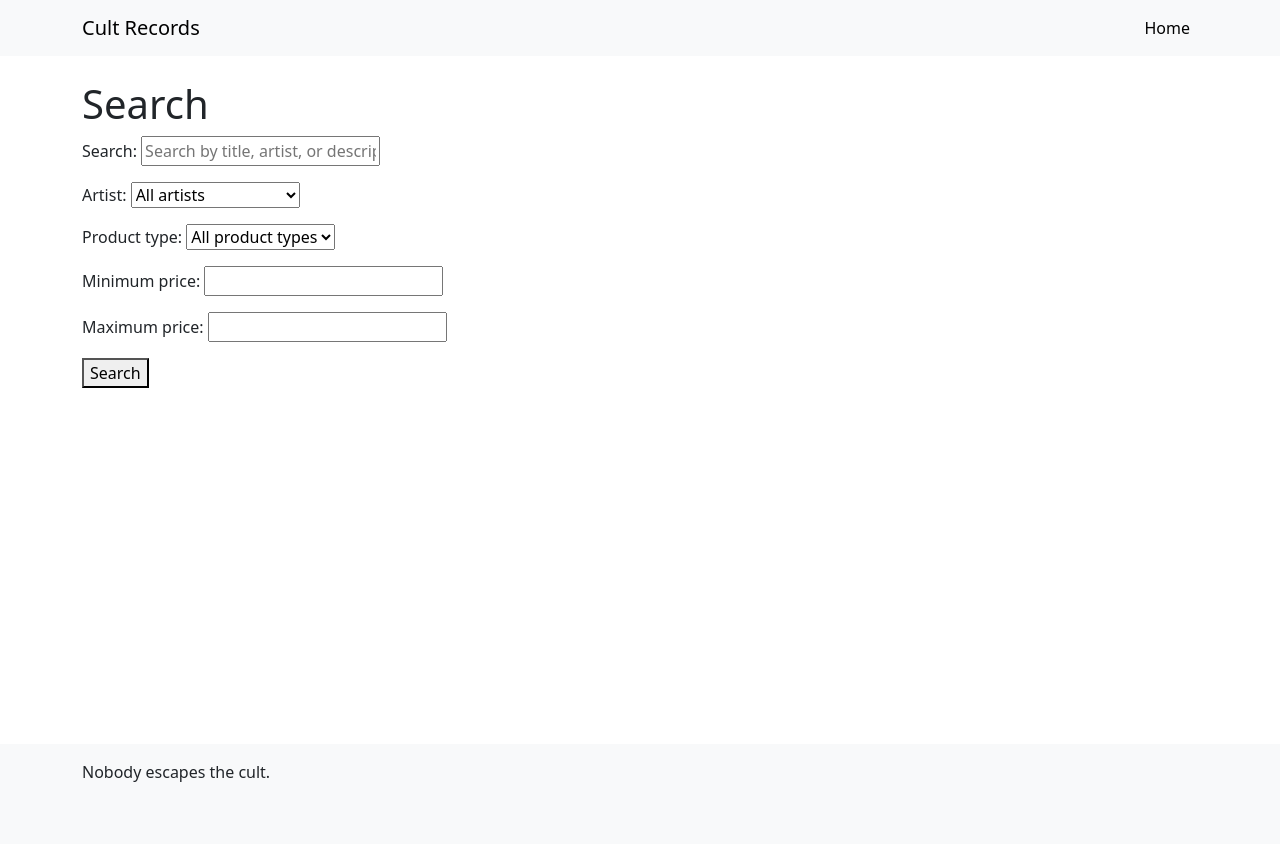
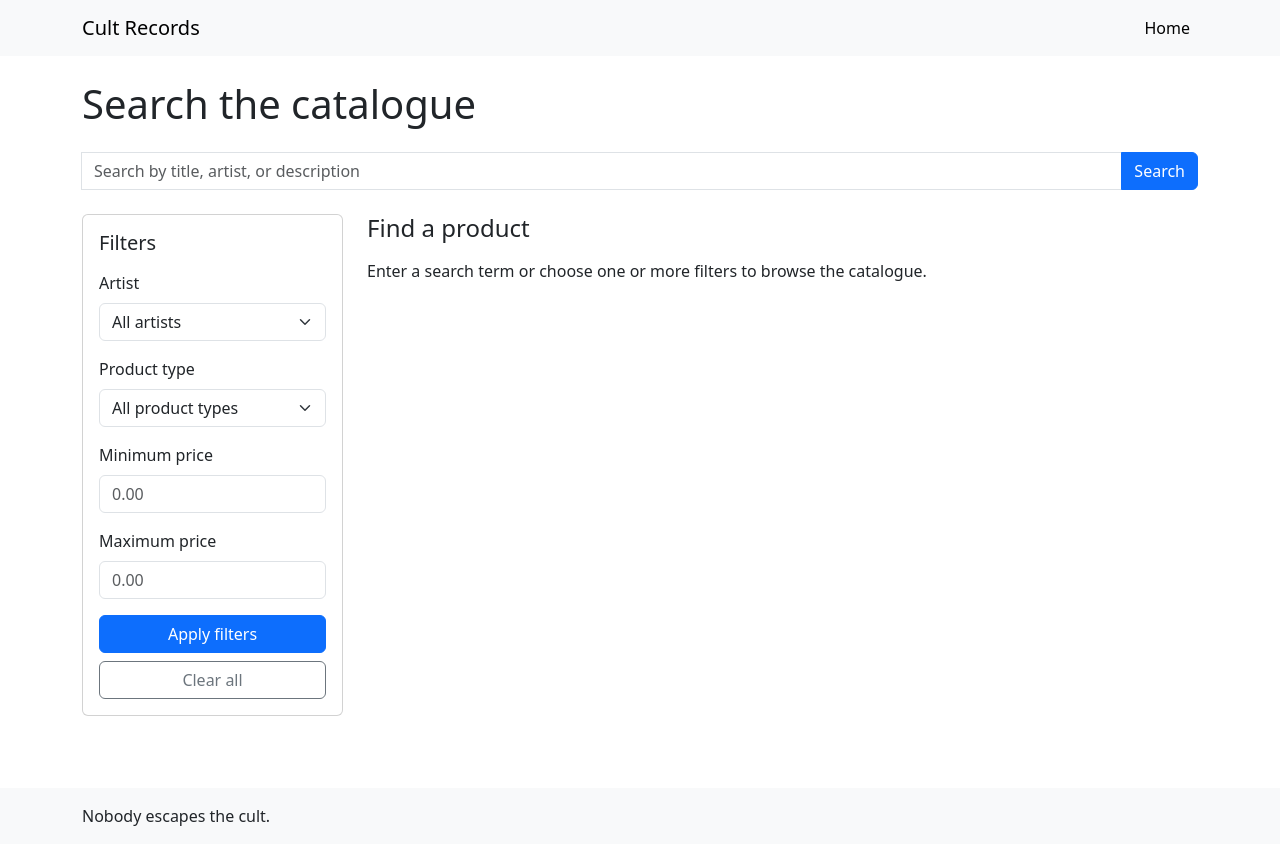
Before and after one commit to chriskalos/cult-records, a Django app: page /search/ in a window 1280 px wide. Before the commit the page ends 782 px from the top, so only its background shows below. Run offline with Django 5.2, Linux system fonts and the light colour scheme; data comes from the database, SQL or seed files in the repository.

Commit message:
Build search results layout

```diff
--- a/search/forms.py
+++ b/search/forms.py
@@ -9,13 +9,20 @@ class SearchForm(forms.Form):
         max_length=100,
         label="Search",
         widget=forms.TextInput(
-            attrs={"placeholder": "Search by title, artist, or description"}
+            attrs={
+                "class": "form-control",
+                "placeholder": "Search by title, artist, or description",
+            }
         ),
     )
-    artist = forms.ChoiceField(required=False)
+    artist = forms.ChoiceField(
+        required=False,
+        widget=forms.Select(attrs={"class": "form-select"}),
+    )
     product_type = forms.ChoiceField(
         required=False,
         choices=[("", "All product types"), *Product.ProductType.choices],
+        widget=forms.Select(attrs={"class": "form-select"}),
     )
     min_price = forms.DecimalField(
         required=False,
@@ -23,6 +30,9 @@ class SearchForm(forms.Form):
         max_digits=10,
         decimal_places=2,
         label="Minimum price",
+        widget=forms.NumberInput(
+            attrs={"class": "form-control", "placeholder": "0.00"}
+        ),
     )
     max_price = forms.DecimalField(
         required=False,
@@ -30,6 +40,9 @@ class SearchForm(forms.Form):
         max_digits=10,
         decimal_places=2,
         label="Maximum price",
+        widget=forms.NumberInput(
+            attrs={"class": "form-control", "placeholder": "0.00"}
+        ),
     )
 
     def __init__(self, *args, **kwargs):
--- a/search/templates/search/results.html
+++ b/search/templates/search/results.html
@@ -3,19 +3,86 @@
 {% block title %}Search | Cult Records{% endblock %}
 
 {% block content %}
-    <h1>Search</h1>
+    <h1 class="mb-4">Search the catalogue</h1>
 
-    <form action="{% url 'search:results' %}" method="get">
-        {{ form.as_p }}
-        <button type="submit">Search</button>
+    <form action="{% url 'search:results' %}" method="get" class="mb-4">
+        <div class="input-group">
+            <label for="{{ form.query.id_for_label }}" class="visually-hidden">{{ form.query.label }}</label>
+            {{ form.query }}
+            <button type="submit" class="btn btn-primary">Search</button>
+        </div>
+        {% for error in form.query.errors %}
+            <div class="text-danger mt-1">{{ error }}</div>
+        {% endfor %}
+
+        <div class="row mt-4">
+            <aside class="col-12 col-lg-3 mb-4" aria-labelledby="filter-heading">
+                <div class="card">
+                    <div class="card-body">
+                        <h2 id="filter-heading" class="h5 mb-3">Filters</h2>
+
+                        <div class="mb-3">
+                            <label for="{{ form.artist.id_for_label }}" class="form-label">{{ form.artist.label }}</label>
+                            {{ form.artist }}
+                            {% for error in form.artist.errors %}
+                                <div class="text-danger mt-1">{{ error }}</div>
+                            {% endfor %}
+                        </div>
+
+                        <div class="mb-3">
+                            <label for="{{ form.product_type.id_for_label }}" class="form-label">{{ form.product_type.label }}</label>
+                            {{ form.product_type }}
+                            {% for error in form.product_type.errors %}
+                                <div class="text-danger mt-1">{{ error }}</div>
+                            {% endfor %}
+                        </div>
+
+                        <div class="mb-3">
+                            <label for="{{ form.min_price.id_for_label }}" class="form-label">{{ form.min_price.label }}</label>
+                            {{ form.min_price }}
+                            {% for error in form.min_price.errors %}
+                                <div class="text-danger mt-1">{{ error }}</div>
+                            {% endfor %}
+                        </div>
+
+                        <div class="mb-3">
+                            <label for="{{ form.max_price.id_for_label }}" class="form-label">{{ form.max_price.label }}</label>
+                            {{ form.max_price }}
+                            {% for error in form.max_price.errors %}
+                                <div class="text-danger mt-1">{{ error }}</div>
+                            {% endfor %}
+                        </div>
+
+                        <div class="d-grid gap-2">
+                            <button type="submit" class="btn btn-primary">Apply filters</button>
+                            <a href="{% url 'search:results' %}" class="btn btn-outline-secondary">Clear all</a>
+                        </div>
+                    </div>
+                </div>
+            </aside>
+
+            <section class="col-12 col-lg-9" aria-labelledby="results-heading">
+                {% if products is not None %}
+                    <h2 id="results-heading" class="h4 mb-3">
+                        {{ products|length }} result{{ products|length|pluralize }}
+                    </h2>
+
+                    {% if products %}
+                        <div class="row row-cols-1 row-cols-md-2 g-4">
+                            {% for product in products %}
+                                <div class="col">
+                                    {% include "home/includes/product_card.html" %}
+                                </div>
+                            {% endfor %}
+                        </div>
+                    {% else %}
+                        <p>No products matched your search. Try a broader term or clear some filters.</p>
+                    {% endif %}
+                {% else %}
+                    <h2 id="results-heading" class="h4 mb-3">Find a product</h2>
+                    <p>Enter a search term or choose one or more filters to browse the catalogue.</p>
+                {% endif %}
+            </section>
+        </div>
     </form>
-
-    {% if products is not None %}
-        <h2>Results</h2>
-        {% for product in products %}
-            <p>{{ product.artist }} - {{ product.title }}</p>
-        {% empty %}
-            <p>No products matched your search.</p>
-        {% endfor %}
-    {% endif %}
 {% endblock %}
```
Also changed, not shown: search/tests.py (+19 -1 lines).
